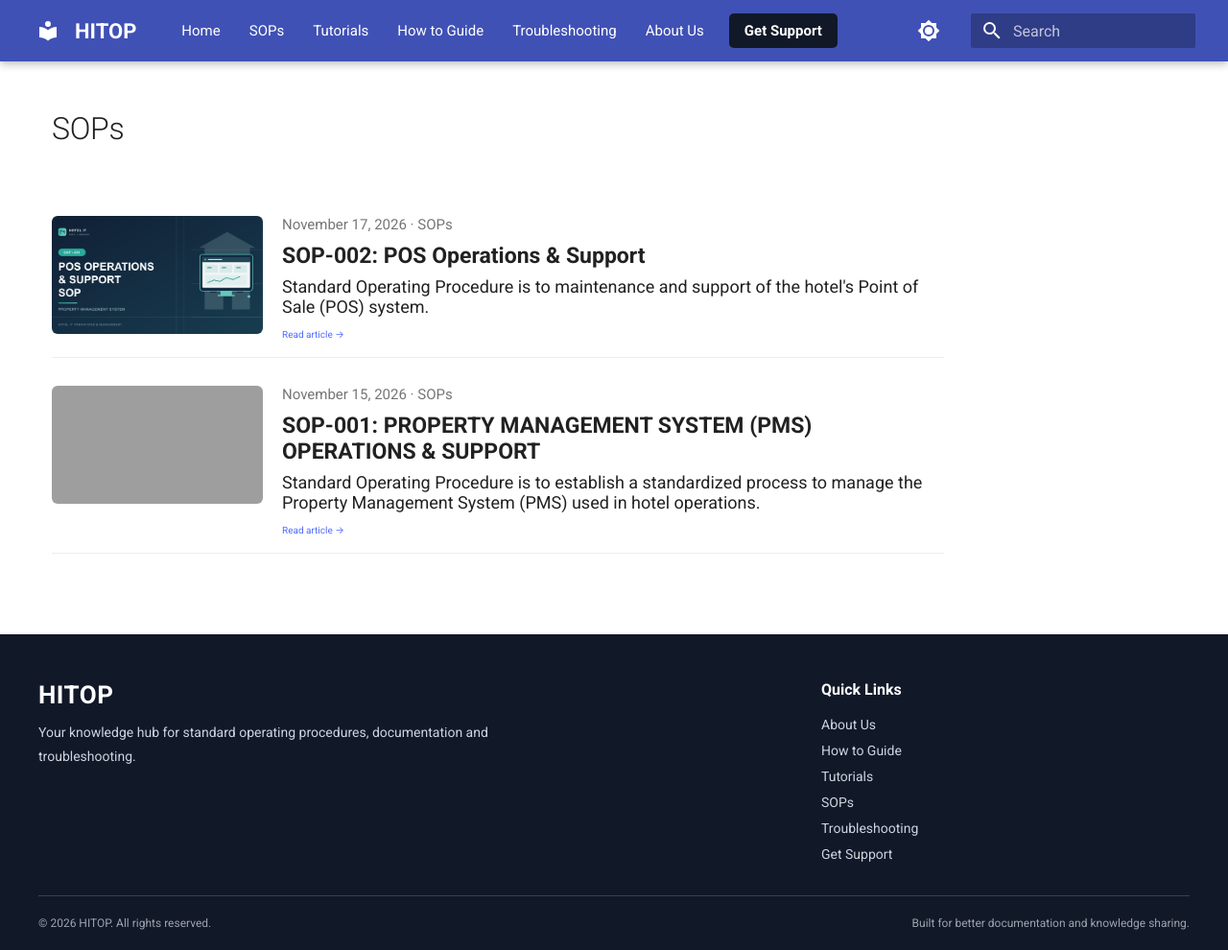
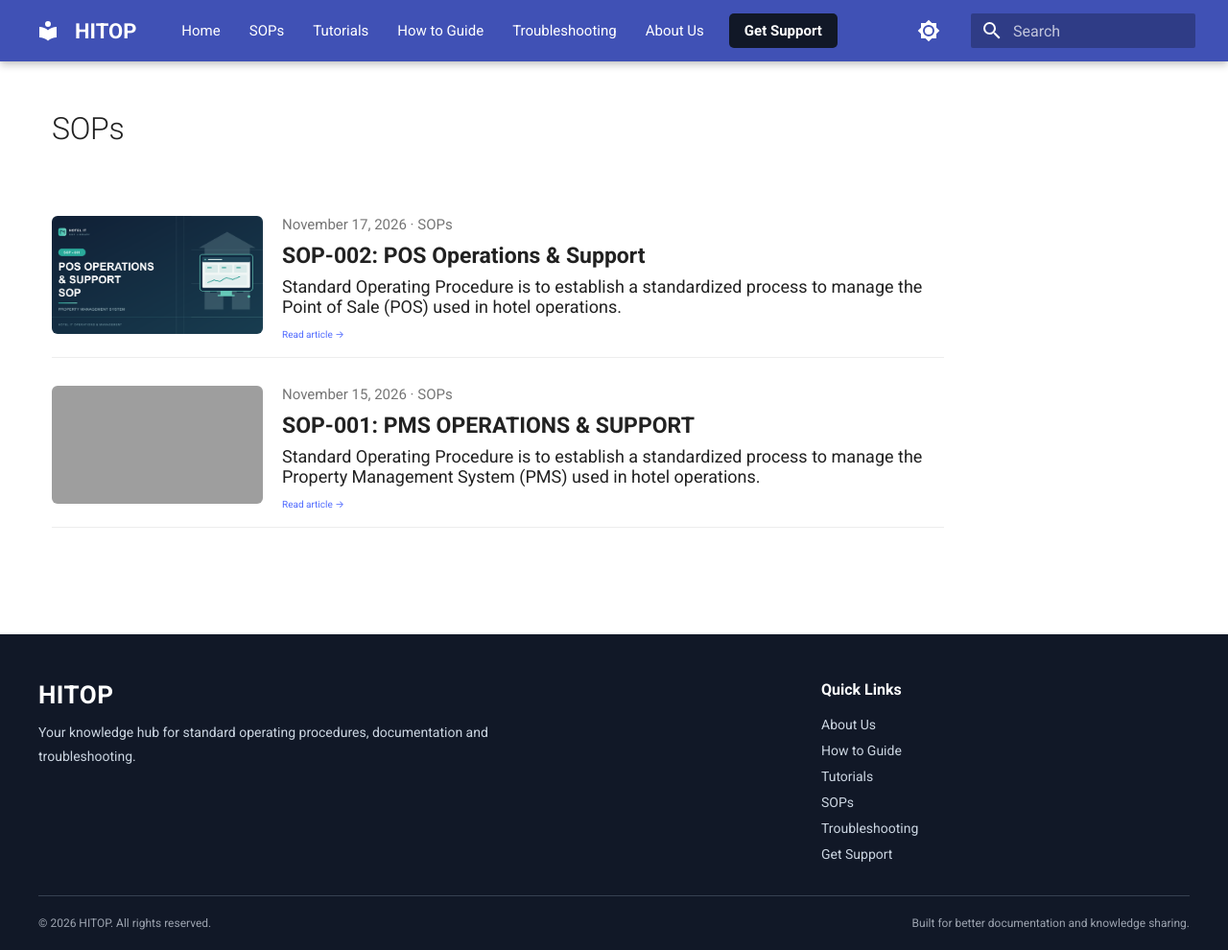
Before and after one commit to Gagan7248/HITOP, an MkDocs documentation site: the page built from docs/category/sops.md, in a window 1280 px wide and 990 px high. Shown: the whole window at 96% size. Built offline with MkDocs 1.6.1 and Material for MkDocs 9.7.7, drawn with Linux system fonts in a browser that asks for light colours; grey boxes are pictures that could not be loaded.

Commit message:
Update documentation

```diff
--- a/docs/blog/posts/sops/SOP-001 PMS OPERATIONS & SUPPORT.md
+++ b/docs/blog/posts/sops/SOP-001 PMS OPERATIONS & SUPPORT.md
@@ -1,5 +1,5 @@
 ---
-title: "SOP-001: PROPERTY MANAGEMENT SYSTEM (PMS) OPERATIONS & SUPPORT"
+title: "SOP-001: PMS OPERATIONS & SUPPORT"
 date: 2026-11-15 11:00:00
 categories:
   - SOPs
--- a/docs/blog/posts/sops/SOP-002 POS Operations & Support.md
+++ b/docs/blog/posts/sops/SOP-002 POS Operations & Support.md
@@ -3,7 +3,7 @@ title: "SOP-002: POS Operations & Support"
 date: 2026-11-17 16:30:00
 categories:
   - SOPs
-description: Standard Operating Procedure is to  maintenance and support of the hotel's Point of Sale (POS) system.
+description: Standard Operating Procedure is to establish a standardized process to manage the Point of Sale (POS) used in hotel operations.
 thumbnail: images/IT-SOP-002.png
 ---
 # POS OPERATIONS & SUPPORT
```
